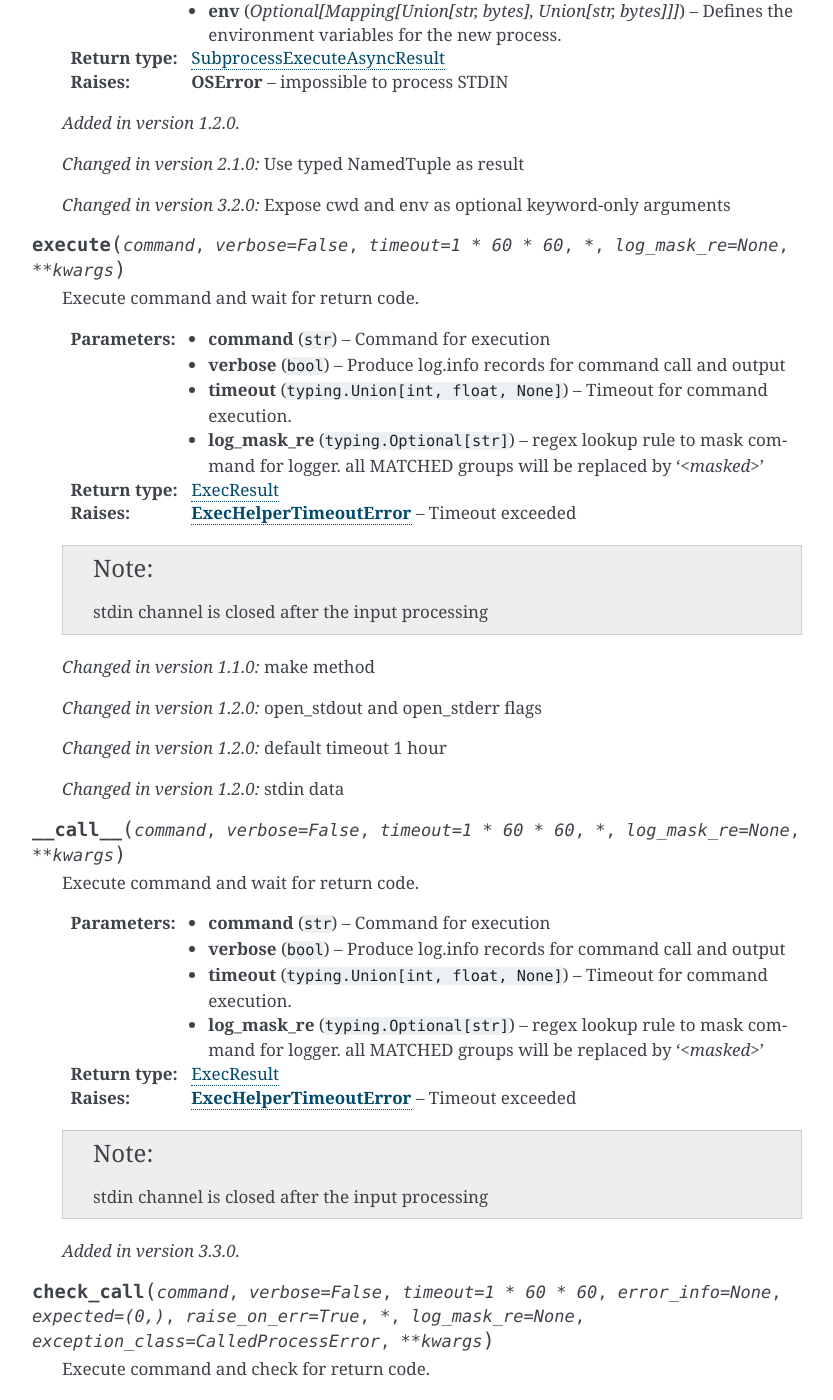
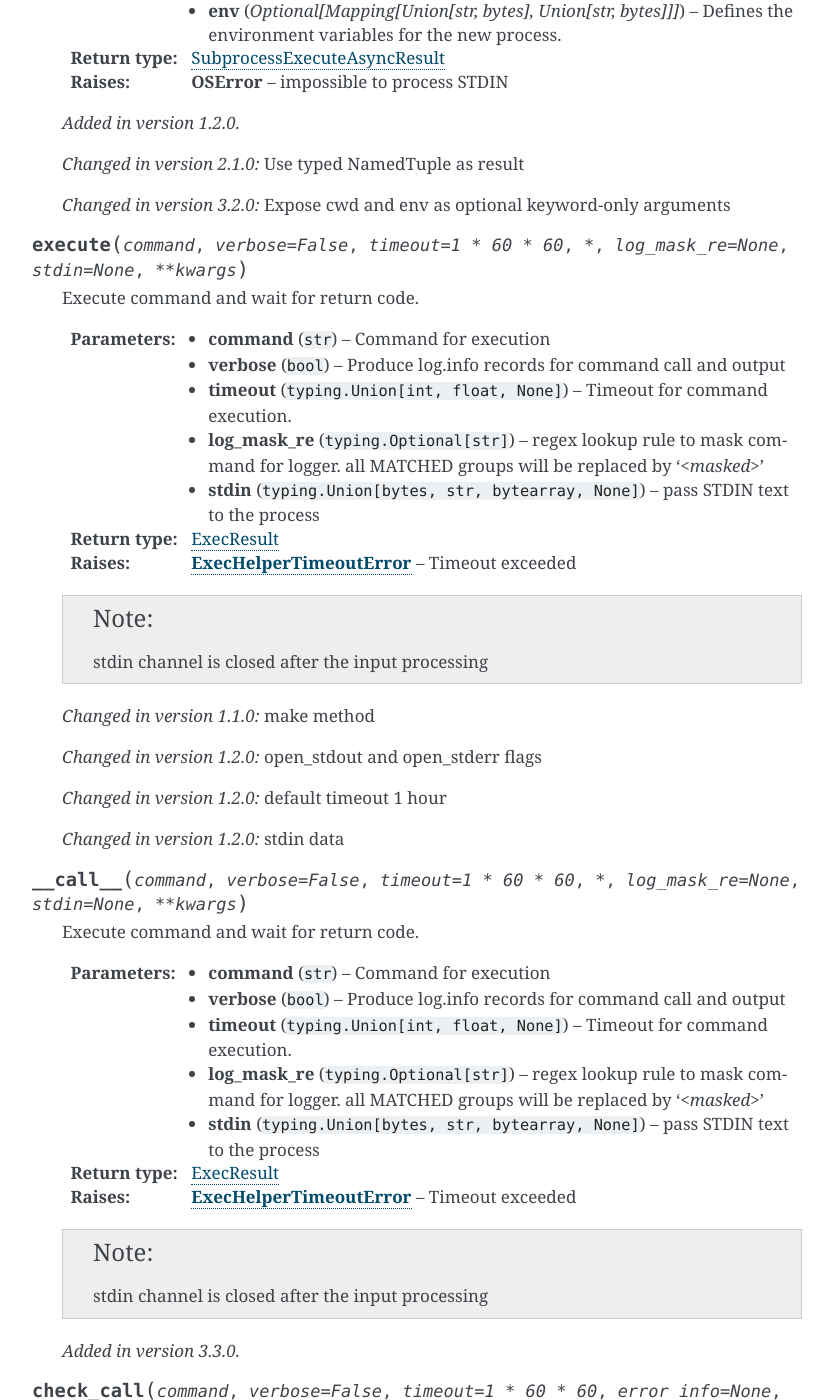
Before and after one commit to python-useful-helpers/exec-helpers, a Sphinx documentation site: the page built from doc/source/Subprocess.rst, in a window 1280 px wide and 1400 px high, scrolled down 1588 px. Shown: the whole window, without its empty margins (248-1081 px from the left). Built offline with Sphinx 7.4.7, drawn with Linux system fonts in a browser that asks for light colours; some of the changed text lies outside the part shown.

Commit message:
Update docs
Signed-off-by: Aleksei Stepanov <penguinolog@gmail.com>

(cherry picked from commit 9460417ec8a20b177ac392c589d6e11f1c15510a)
Signed-off-by: Aleksei Stepanov <penguinolog@gmail.com>

```diff
--- a/README.rst
+++ b/README.rst
@@ -137,6 +137,7 @@ This methods are almost the same for `SSHCleint` and `Subprocess`, except specif
         timeout=1 * 60 * 60,  # type: typing.Union[int, float, None]
         # Keyword only:
         log_mask_re=None,  # type: typing.Optional[str]
+        stdin=None,  # type: typing.Union[bytes, str, bytearray, None]
         **kwargs
     )
 
@@ -152,6 +153,7 @@ This methods are almost the same for `SSHCleint` and `Subprocess`, except specif
         raise_on_err=True,  # type: bool
         # Keyword only:
         log_mask_re=None,  # type: typing.Optional[str]
+        stdin=None,  # type: typing.Union[bytes, str, bytearray, None]
         exception_class=CalledProcessError,  # typing.Type[CalledProcessError]
         **kwargs
     )
@@ -165,8 +167,9 @@ This methods are almost the same for `SSHCleint` and `Subprocess`, except specif
         error_info=None,  # type: typing.Optional[str]
         raise_on_err=True,  # type: bool
         # Keyword only:
+        expected=(0,),  # typing.Iterable[typing.Union[int, ExitCodes]]
         log_mask_re=None,  # type: typing.Optional[str]
-        expected=(0,),  # typing.Iterable[typing.Union[int, ExitCodes]]
+        stdin=None,  # type: typing.Union[bytes, str, bytearray, None]
         exception_class=CalledProcessError,  # typing.Type[CalledProcessError]
     )
 
@@ -178,6 +181,7 @@ This methods are almost the same for `SSHCleint` and `Subprocess`, except specif
         timeout=1 * 60 * 60,  # type: typing.Union[int, float, None]
         # Keyword only:
         log_mask_re=None,  # type: typing.Optional[str]
+        stdin=None,  # type: typing.Union[bytes, str, bytearray, None]
         **kwargs
     )
 
--- a/doc/source/Subprocess.rst
+++ b/doc/source/Subprocess.rst
@@ -86,7 +86,7 @@ API: Subprocess
         .. versionchanged:: 2.1.0 Use typed NamedTuple as result
         .. versionchanged:: 3.2.0 Expose cwd and env as optional keyword-only arguments
 
-    .. py:method:: execute(command, verbose=False, timeout=1*60*60, *, log_mask_re=None, **kwargs)
+    .. py:method:: execute(command, verbose=False, timeout=1*60*60, *, log_mask_re=None, stdin=None, **kwargs)
 
         Execute command and wait for return code.
 
@@ -99,6 +99,8 @@ API: Subprocess
         :param log_mask_re: regex lookup rule to mask command for logger.
                             all MATCHED groups will be replaced by '<*masked*>'
         :type log_mask_re: ``typing.Optional[str]``
+        :param stdin: pass STDIN text to the process
+        :type stdin: ``typing.Union[bytes, str, bytearray, None]``
         :rtype: ExecResult
         :raises ExecHelperTimeoutError: Timeout exceeded
 
@@ -108,7 +110,7 @@ API: Subprocess
         .. versionchanged:: 1.2.0 default timeout 1 hour
         .. versionchanged:: 1.2.0 stdin data
 
-    .. py:method:: __call__(command, verbose=False, timeout=1*60*60, *, log_mask_re=None, **kwargs)
+    .. py:method:: __call__(command, verbose=False, timeout=1*60*60, *, log_mask_re=None, stdin=None, **kwargs)
 
         Execute command and wait for return code.
 
@@ -121,13 +123,15 @@ API: Subprocess
         :param log_mask_re: regex lookup rule to mask command for logger.
                             all MATCHED groups will be replaced by '<*masked*>'
         :type log_mask_re: ``typing.Optional[str]``
+        :param stdin: pass STDIN text to the process
+        :type stdin: ``typing.Union[bytes, str, bytearray, None]``
         :rtype: ExecResult
         :raises ExecHelperTimeoutError: Timeout exceeded
 
         .. note:: stdin channel is closed after the input processing
         .. versionadded:: 3.3.0
 
-    .. py:method:: check_call(command, verbose=False, timeout=1*60*60, error_info=None, expected=(0,), raise_on_err=True, *, log_mask_re=None, exception_class=CalledProcessError, **kwargs)
+    .. py:method:: check_call(command, verbose=False, timeout=1*60*60, error_info=None, expected=(0,), raise_on_err=True, *, log_mask_re=None, stdin=None, exception_class=CalledProcessError, **kwargs)
 
         Execute command and check for return code.
 
@@ -146,6 +150,8 @@ API: Subprocess
         :param log_mask_re: regex lookup rule to mask command for logger.
                             all MATCHED groups will be replaced by '<*masked*>'
         :type log_mask_re: ``typing.Optional[str]``
+        :param stdin: pass STDIN text to the process
+        :type stdin: ``typing.Union[bytes, str, bytearray, None]``
         :param exception_class: Exception class for errors. Subclass of CalledProcessError is mandatory.
         :type exception_class: typing.Type[CalledProcessError]
         :rtype: ExecResult
@@ -157,7 +163,7 @@ API: Subprocess
         .. versionchanged:: 3.2.0 Exception class can be substituted
         .. versionchanged:: 3.4.0 Expected is not optional, defaults os dependent
 
-    .. py:method:: check_stderr(command, verbose=False, timeout=1*60*60, error_info=None, raise_on_err=True, *, log_mask_re=None, expected=(0,), exception_class=CalledProcessError, **kwargs)
+    .. py:method:: check_stderr(command, verbose=False, timeout=1*60*60, error_info=None, raise_on_err=True, *, expected=(0,), log_mask_re=None, stdin=None, exception_class=CalledProcessError, **kwargs)
 
         Execute command expecting return code 0 and empty STDERR.
 
@@ -176,6 +182,8 @@ API: Subprocess
         :param log_mask_re: regex lookup rule to mask command for logger.
                             all MATCHED groups will be replaced by '<*masked*>'
         :type log_mask_re: ``typing.Optional[str]``
+        :param stdin: pass STDIN text to the process
+        :type stdin: ``typing.Union[bytes, str, bytearray, None]``
         :param exception_class: Exception class for errors. Subclass of CalledProcessError is mandatory.
         :type exception_class: typing.Type[CalledProcessError]
         :rtype: ExecResult
```
Also changed, not shown: doc/source/SSHClient.rst (+12 -4 lines).
